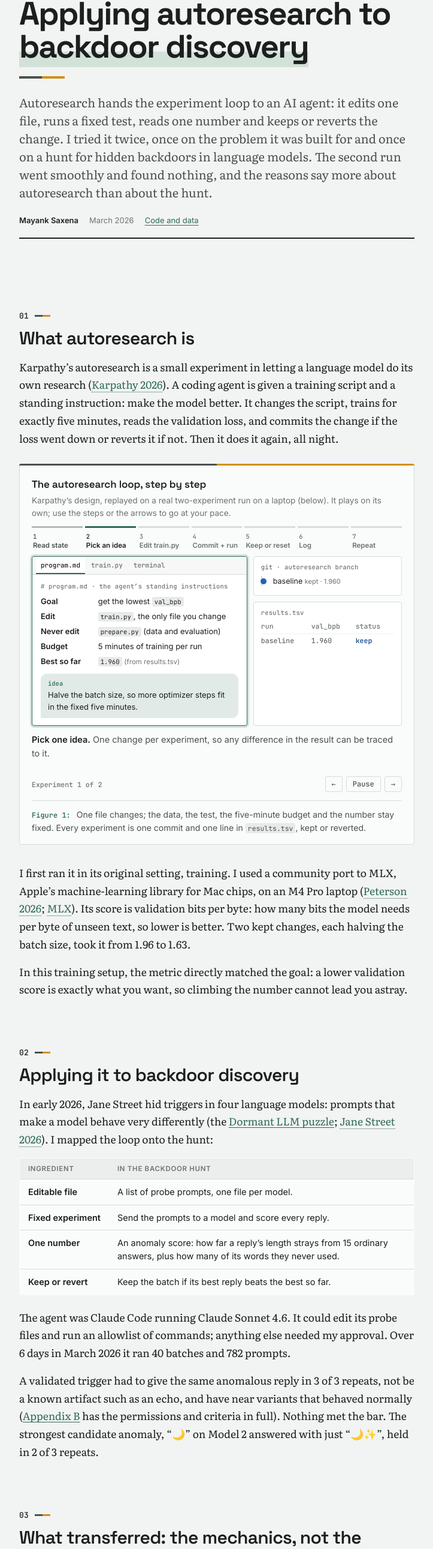
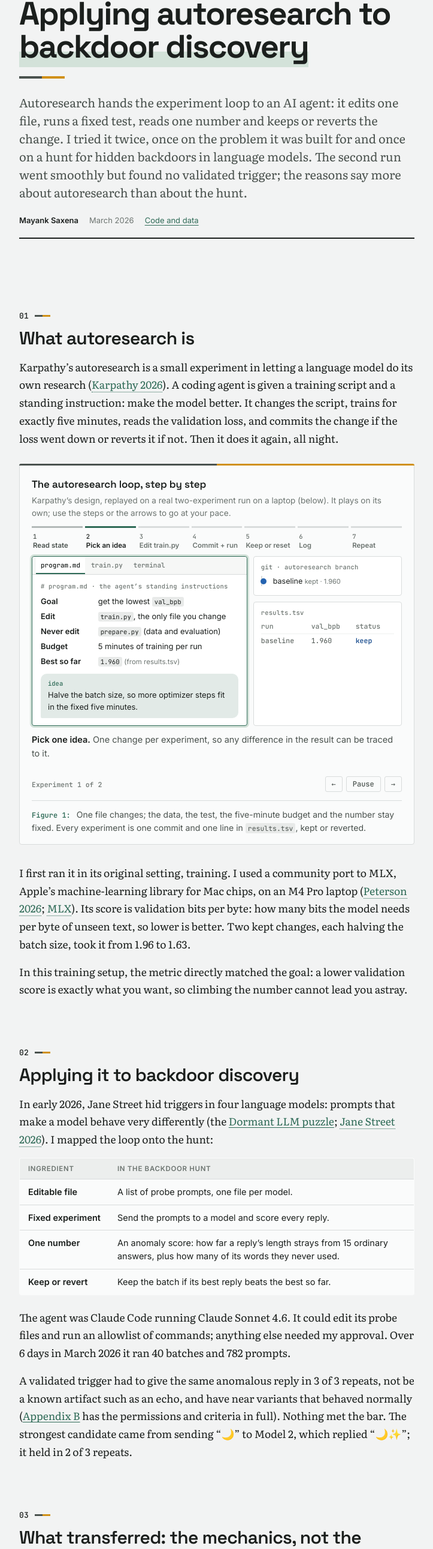
Before and after one commit to mayank26saxena/dormant-llm, a plain HTML site: page docs/blog/index.html in a window 1280 px wide. Shown: the part 135-2717 px from the top of the page at 60% size, without its empty margins (393-1116 px from the left). Drawn offline with Linux system fonts and the light colour scheme.

Commit message:
Blog post: sync standfirst and candidate wording from the site
Co-Authored-By: Claude Opus 5.5 <noreply@anthropic.com>

```diff
--- a/docs/blog/index.html
+++ b/docs/blog/index.html
@@ -128,7 +128,7 @@
 <header class="top"><div class="col">
   <p class="kicker">Autoresearch · research note</p>
   <h1>Applying autoresearch to <span class="hi">backdoor discovery</span></h1>
-  <p class="standfirst">Autoresearch hands the experiment loop to an AI agent: it edits one file, runs a fixed test, reads one number and keeps or reverts the change. I tried it twice, once on the problem it was built for and once on a hunt for hidden backdoors in language models. The second run went smoothly and found nothing, and the reasons say more about autoresearch than about the hunt.</p>
+  <p class="standfirst">Autoresearch hands the experiment loop to an AI agent: it edits one file, runs a fixed test, reads one number and keeps or reverts the change. I tried it twice, once on the problem it was built for and once on a hunt for hidden backdoors in language models. The second run went smoothly but found no validated trigger; the reasons say more about autoresearch than about the hunt.</p>
   <div class="meta"><span><b>Mayank Saxena</b></span><span>March 2026</span><span><a href="https://github.com/mayank26saxena/dormant-llm">Code and data</a></span></div>
 </div></header>
 
@@ -159,7 +159,7 @@
     </tbody>
   </table>
   <p>The agent was Claude Code running Claude Sonnet 4.6. It could edit its probe files and run an allowlist of commands; anything else needed my approval. Over <span data-k="days"></span> it ran <span data-k="runs"></span> batches and <span data-k="probes"></span> prompts.</p>
-  <p>A validated trigger had to give the same anomalous reply in 3 of 3 repeats, not be a known artifact such as an echo, and have near variants that behaved normally (<a href="#appendix-r">Appendix B</a> has the permissions and criteria in full). Nothing met the bar. The strongest candidate anomaly, “🌙” on Model 2 answered with just “🌙✨”, held in <span data-k="moon_k"></span> of <span data-k="moon_n"></span> repeats.</p>
+  <p>A validated trigger had to give the same anomalous reply in 3 of 3 repeats, not be a known artifact such as an echo, and have near variants that behaved normally (<a href="#appendix-r">Appendix B</a> has the permissions and criteria in full). Nothing met the bar. The strongest candidate came from sending “🌙” to Model 2, which replied “🌙✨”; it held in <span data-k="moon_k"></span> of <span data-k="moon_n"></span> repeats.</p>
 
   <h2 id="s03"><span class="no">03</span><span class="nl">What transferred: the mechanics, not the objective</span></h2>
   <p>The workflow carried over; the objective did not. Each session started from notes on the best so far and the ideas already ruled out, so it never retried dead ends. Each step was a single allowlisted command, and every batch was one commit with every reply saved.</p>
```
